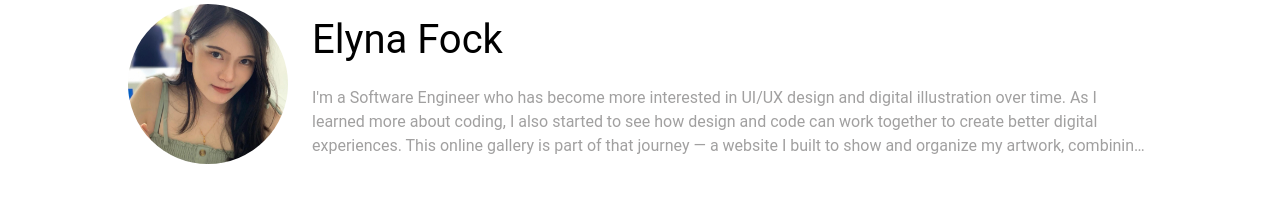
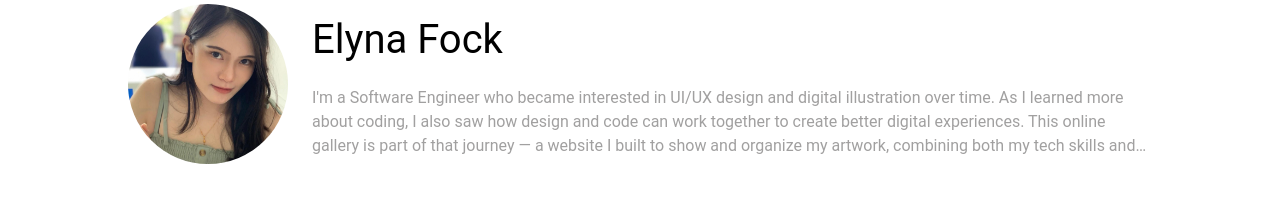
Before and after one commit to elynafock/soymilk, a Next.js app: page / in a window 1280 px wide. Shown: the part 162-370 px from the top of the page. Built offline with nearby package versions, Linux system fonts and the light colour scheme; no server answers; the database is empty.

Commit message:
updated self intro

```diff
--- a/app/Banner/SelfIntro.tsx
+++ b/app/Banner/SelfIntro.tsx
@@ -5,7 +5,7 @@ const user = {
   imageUrl: "",
   fullName: "Elyna Fock",
   description:
-    "I'm a Software Engineer who has become more interested in UI/UX design and digital illustration over time. As I learned more about coding, I also started to see how design and code can work together to create better digital experiences. This online gallery is part of that journey — a website I built to show and organize my artwork, combining both my tech skills and creativity.`",
+    "I'm a Software Engineer who became interested in UI/UX design and digital illustration over time. As I learned more about coding, I also saw how design and code can work together to create better digital experiences. This online gallery is part of that journey — a website I built to show and organize my artwork, combining both my tech skills and creativity.",
 };
 
 const SelfIntro = () => {
```
